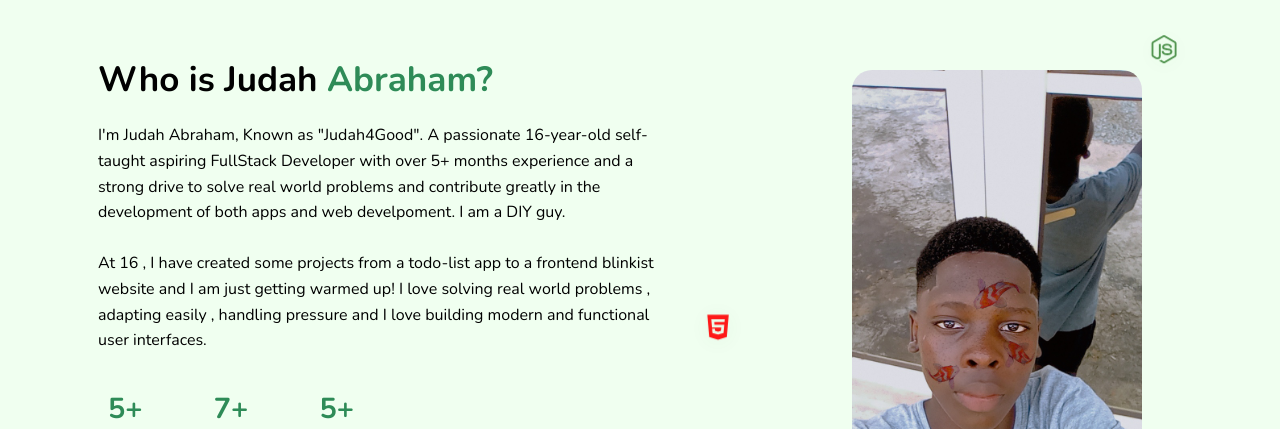
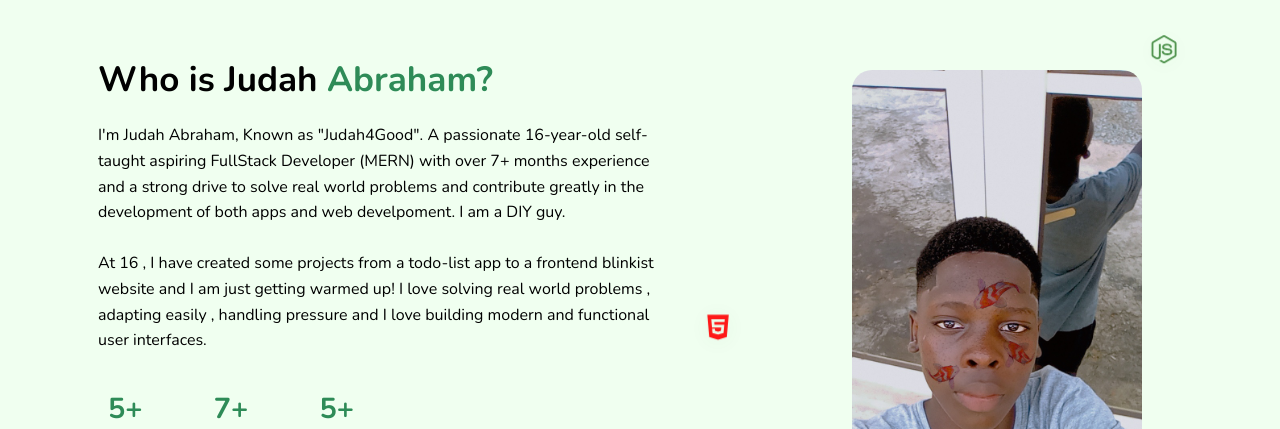
Before and after one commit to Judahabraham15/Portfolios, a React (Vite) app: page / in a window 1280 px wide. Shown: the part 980-1409 px from the top of the page. Built offline with nearby package versions, Linux system fonts and the light colour scheme.

Commit message:
Update About.jsx

```diff
--- a/src/Components/About/About.jsx
+++ b/src/Components/About/About.jsx
@@ -98,7 +98,7 @@ initial={{ y: -30 , opacity: 0}}
 
       <div className="about-content">
             <h1>Who is Judah <span className='dev'>Abraham?</span> </h1>
-            <p>I'm Judah Abraham, Known as "Judah4Good". A passionate 16-year-old self-taught aspiring FullStack Developer with over 5+ months experience and a strong drive to solve real world problems and contribute greatly in the development of both apps and web develpoment. I am a DIY guy.
+            <p>I'm Judah Abraham, Known as "Judah4Good". A passionate 16-year-old self-taught aspiring FullStack Developer (MERN) with over 7+ months experience and a strong drive to solve real world problems and contribute greatly in the development of both apps and web develpoment. I am a DIY guy.
                 <br/>
                 <br/>
                 At 16 , I have created some projects from a todo-list app to a frontend blinkist website and I am just getting warmed up! I love solving real world problems , adapting easily , handling pressure and I love building modern and functional user interfaces.
```
